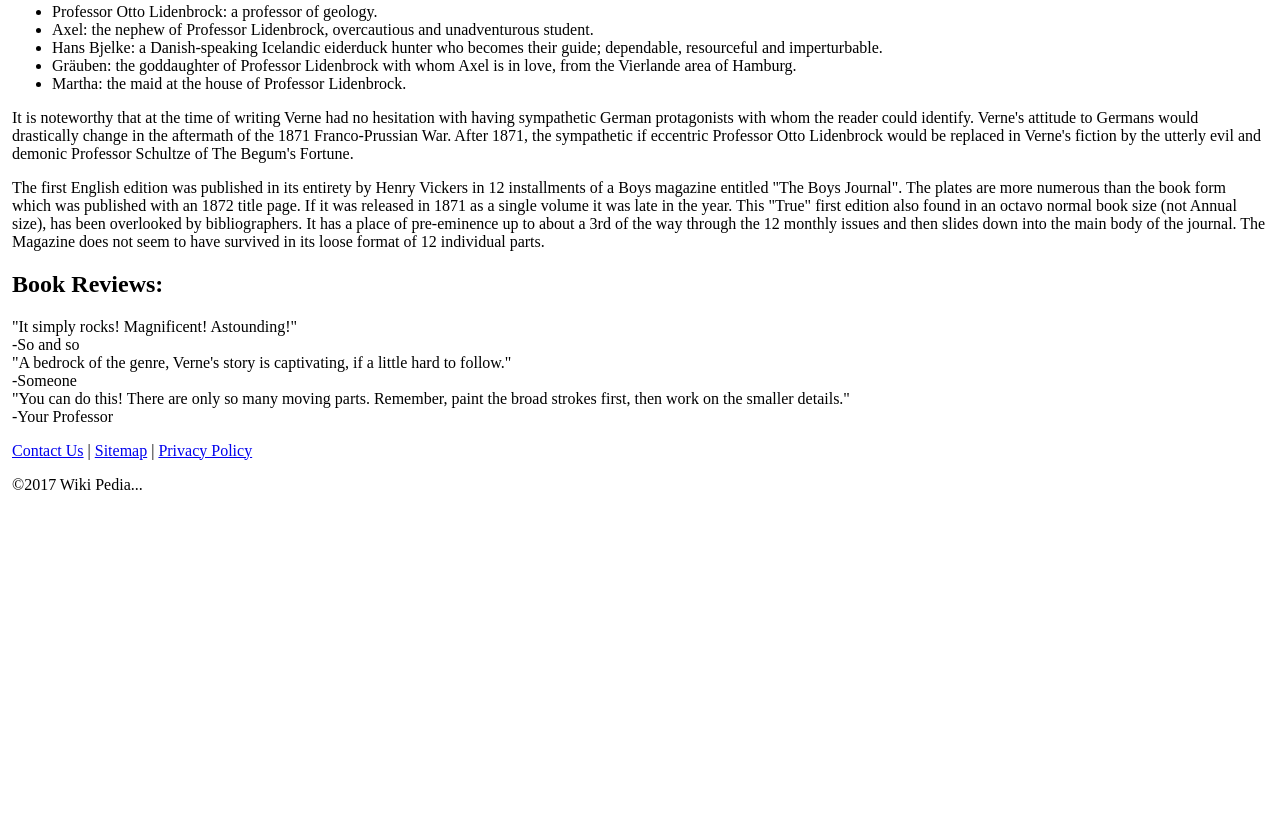
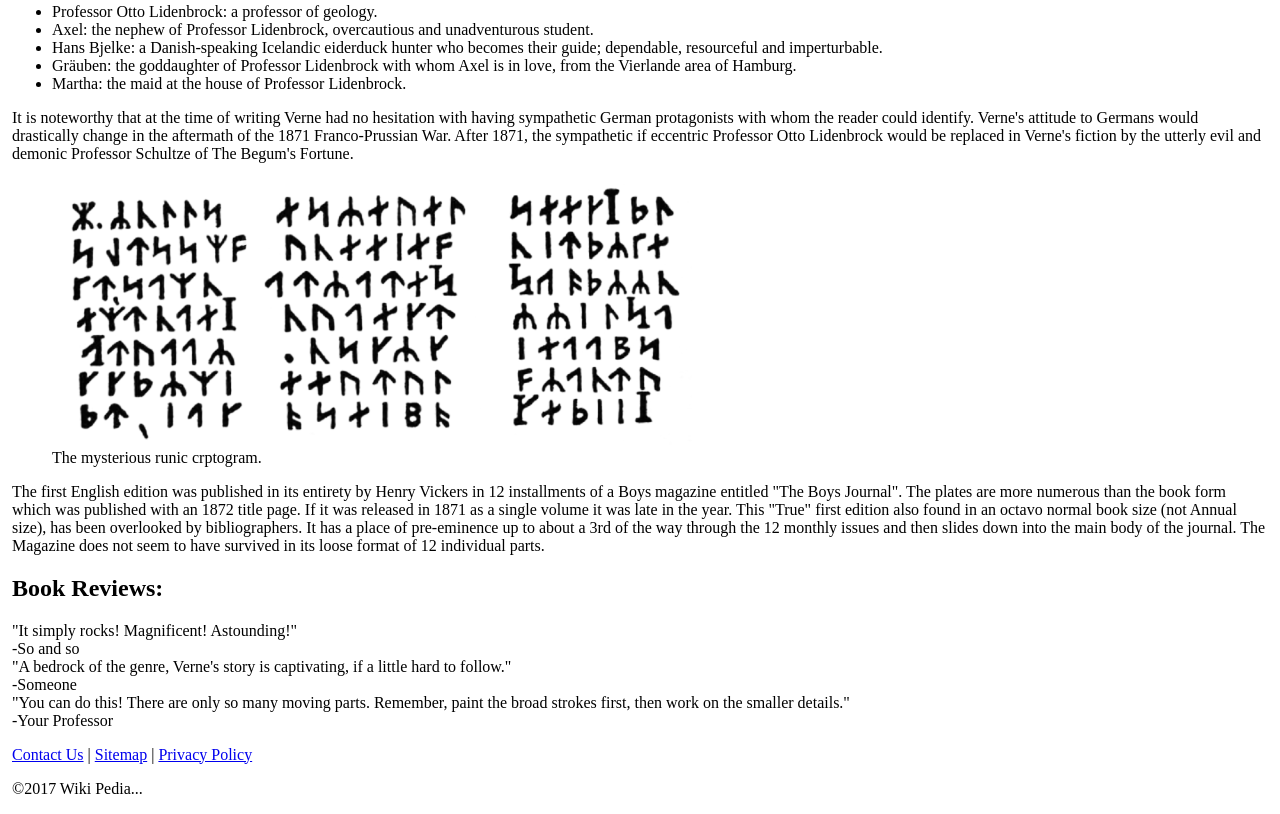
Before and after one commit to RVCC-IDMX/midterm-Joshifyed, a plain HTML site: page index.html in a window 1280 px wide. Shown: the part 1038-1852 px from the top of the page. Before the commit the page ends 1548 px from the top, so only its background shows below. Drawn offline with Linux system fonts and the light colour scheme.

Commit message:
basic structure complete

```diff
--- a/index.html
+++ b/index.html
@@ -103,7 +103,8 @@
 
       <figure id="cryptogram">
         <!-- You may not edit above this line. -->
-
+<img src="img/cryptogram.png">
+<figcaption>The mysterious runic crptogram.</figcaption>
         <!-- You may not edit below this line. -->
       </figure>
 
```
